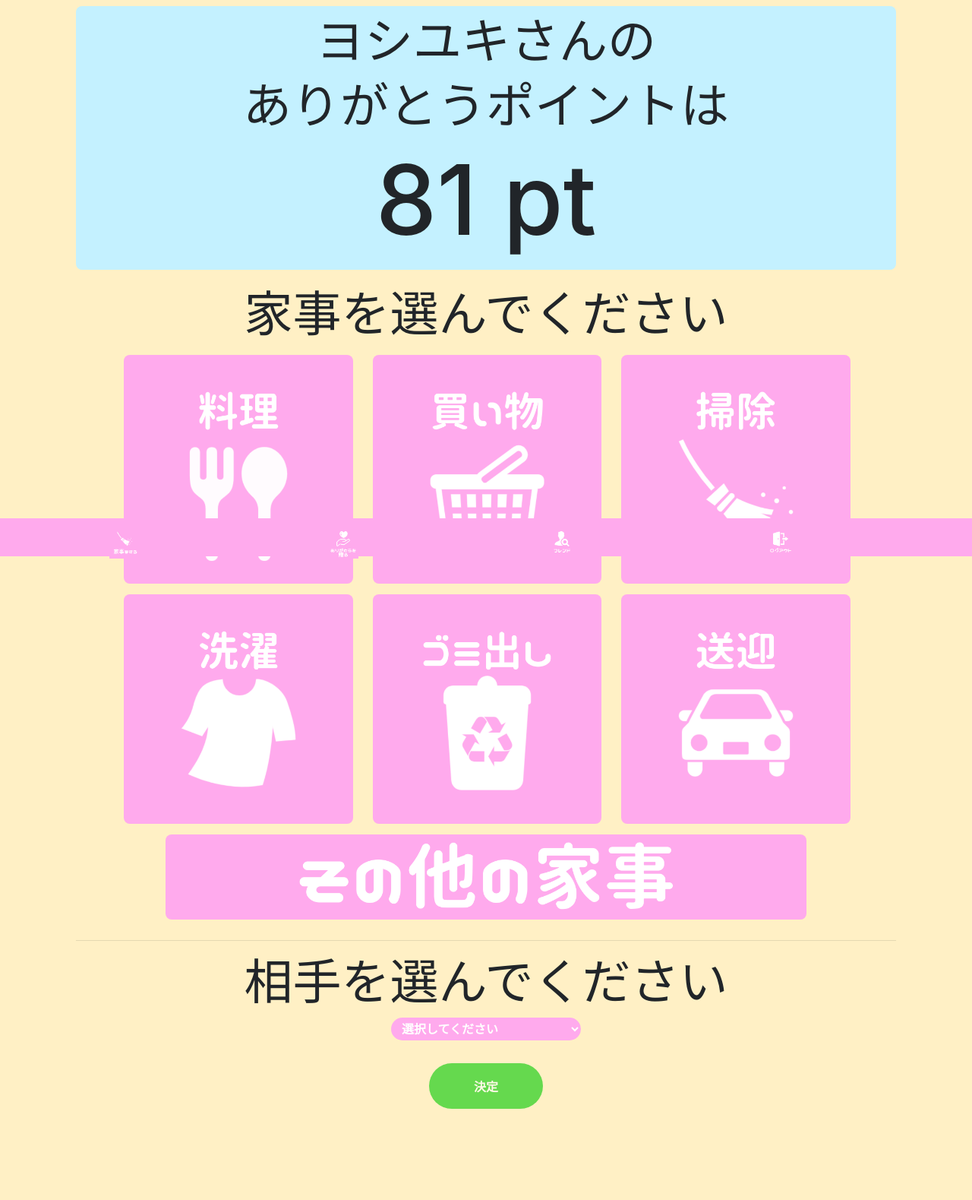
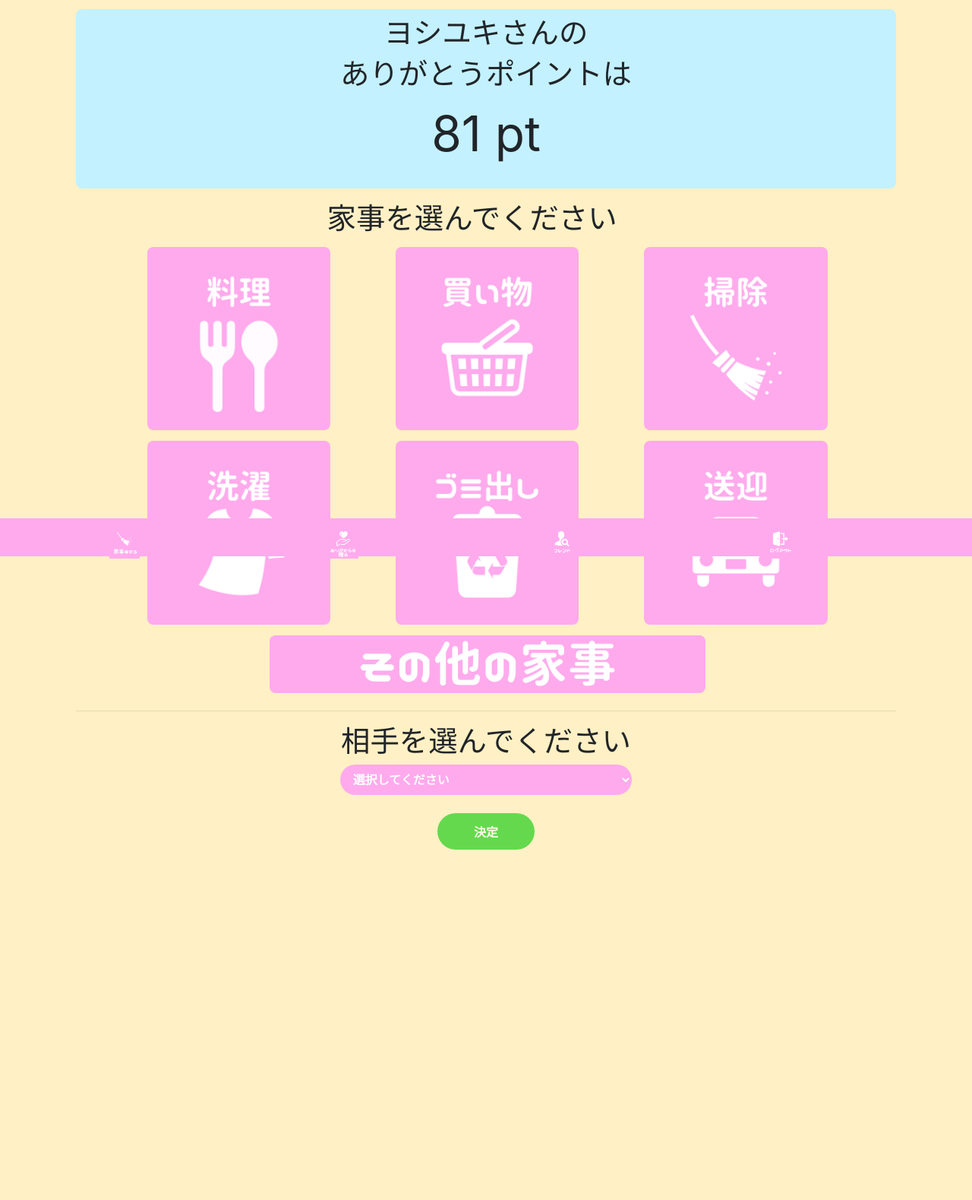
Before and after one commit to Dra-ryu/Arigatowo-Okuro, a Flask app: page /home in a window 1280 px wide. Shown: the part 68-1647 px from the top of the page at 76% size. After the commit the page ends 1186 px from the top, so only its background shows below. Run offline with Flask 2, Linux system fonts and the light colour scheme; a user stored in the database is signed in; some libraries are stand-ins or nearby versions.

Commit message:
コードの可読性修正

```diff
--- a/static/css/home.css
+++ b/static/css/home.css
@@ -2,40 +2,30 @@
   background-color: #FFF0C5;
 }
 
-
 .container {
   text-align: center;
-  margin-top: 1vh;
+  margin-top: 1.5vh;
 }
 
 h2 {
-  font-size: 5vw;
+  font-size: 3vw;
 }
 
 .display_point {
   background-color: #C4F1FF;
   height: auto;
-  font-size: 50px;
-  margin-bottom: 20px;
   padding-top: 1vh;
   padding-bottom: 1vh;
   border-radius: 1vh;
 }
 
-.display_point h3 {
-  font-size: 10vw;
+.display_point p {
+  font-size: 5vw;
 }
 
 .housework_select {
-  margin-top: 20px;
-  margin-bottom: 20px;
-}
-
-.row1 {
-  margin-right: 2.3em;
-}
-
-.row2 {
+  margin-top: 2vh;
+  margin-bottom: 2vh;
   margin-right: 2.3em;
 }
 
@@ -45,18 +35,13 @@
     list-style: none;
 }
 
-.row1 img {
-    width: 100%;  /* 親要素の80%のサイズにしてくれる*/
+.housework_select img {
+    width: 80%;  /* 親要素の80%のサイズにしてくれる*/
     border-radius: 1vh;
 }
 
-.row2 img {
-    width: 100%;  /* 親要素の80%のサイズにしてくれる*/
-    border-radius: 1vh;
-}
-
-.row3 img {
-  width: 80%;
+#others img {
+  width: 60%;
   border-radius: 1vh;
 }
 
@@ -69,24 +54,23 @@
   cursor: pointer;
   user-select: none;
   background-color: #FFAAED;
-  width: 250px;
-  height: 30px;
-  line-height: 49px;
+  width: 30vw;
+  height: 5vh;
   font-weight: bold;
   border: none;
-  border-radius: 450px; /* ボタンの角を丸くする */
-  margin-bottom: 30px;
+  border-radius: 5em; /* ボタンの角を丸くする */
+  margin-bottom: 3vh;
   color: white;
-  padding-left: 10px;
+  padding-left: 1vw;
 }
 
 #decision {
   background-color: #00CB00;
-  width: 150px;
-  height: 60px;
-  line-height: 49px;
+  width: 10vw;
+  height: 6vh;
+  padding-top: 1.5vh;
   font-weight: bold;
-  border-radius: 450px; /* ボタンの角を丸くする */
+  border-radius: 5em;
   color: white;
 }
 
--- a/templates/home.html
+++ b/templates/home.html
@@ -14,33 +14,29 @@
         <div class="display_point">
             <h2>{{ username[0]['name'] }}さんの</h2>
             <h2>ありがとうポイントは</h2>
-            <h3> {{  point[0]['point']  }} pt</h3>
+            <p> {{  point[0]['point']  }} pt</p>
         </div>
 
 
         <div class="selection">
             <div class="housework_select">
                 <h2>家事を選んでください</h2>
-                <div class="row1">
                 <ul>
-                        <li><div id="cooking" class="btn"><img src="../static/img/cooking.png"></div></li>  <!-- Jacascriptと連携させてボタンにする -->
+                    <!--imgはインライン要素のため、横並びに設定するためにliをつける -->
+                    <li><div id="cooking" class="btn"><img src="../static/img/cooking.png"></div></li>  <!-- Jacascriptと連携させてボタンにするためにid属性を付与 -->
                     <li><div id="shopping" class="btn"><img src="../static/img/shopping.png"></div></li>
                     <li><div id="cleaning" class="btn"><img src="../static/img/cleaning.png"></div></li>
-                    </ul>  <!--imgはインライン要素のため、横並びに設定するためにliをつける -->
+                </ul>
 
-                </div>
-
-                <div class="row2">
                 <ul>
                     <li><div id="washing" class="btn"><img src="../static/img/washing.png"></div></li>
                     <li><div id="garbage" class="btn"><img src="../static/img/garbage.png"></div></li>
                     <li><div id="transfer" class="btn"><img src="../static/img/transfer.png"></div></li>
                 </ul>
-                </div>
 
-                <div class="row3">
-                    <div id="others" class="btn"><img src="../static/img/others.png"></div>
-                </div>
+                <ul>
+                    <li><div id="others" class="btn"><img src="../static/img/others.png"></div></li>
+                </ul>
 
             </div>
 
@@ -55,14 +51,13 @@
                         {% endfor %}
                     </select>
             </div>
-                <div>
+
             <div id="decision" class="btn">決定</div>
-                </div>
-            </div>
+
         </div>
     </div>
 
-
+    <!-- jsファイルの読み込み -->
     <script src="../static/js/home.js"></script>
 </body>
 </html>
```
Lines whose indentation alone changed are shown as unchanged.
